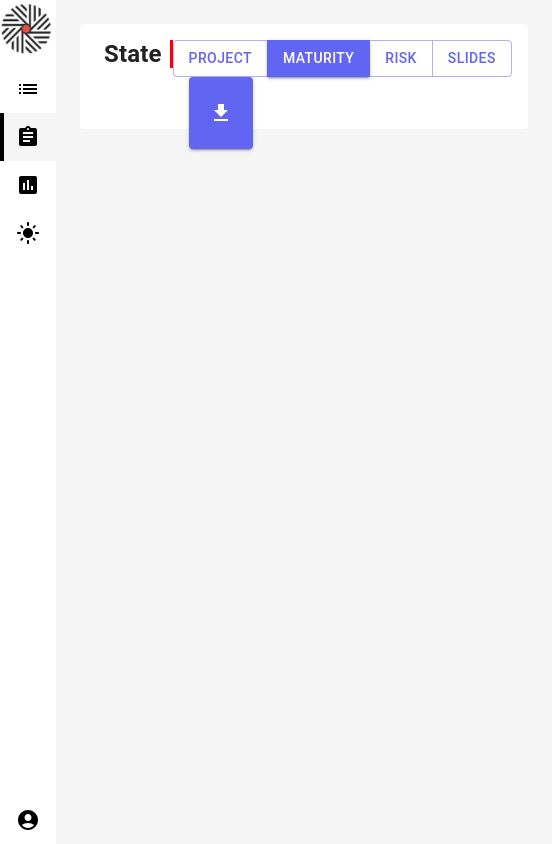
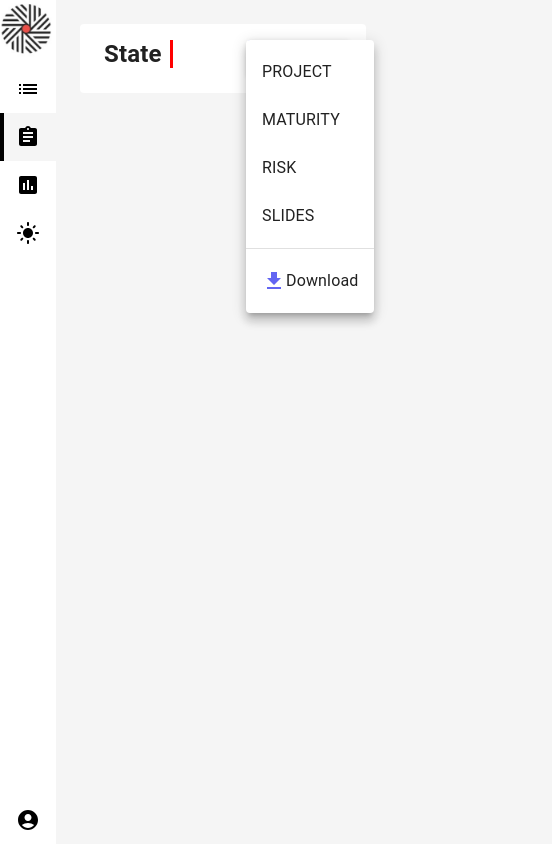
Before and after one commit to DiegoAWS/dashboard-example, a React (Create React App) app: page /report/1 in a window 390 px wide. Both pictures are taken after a click on the button "MATURITY". Shown: the whole page, 552 px wide, since content can reach past the window. Built offline with nearby package versions, Linux system fonts and the light colour scheme.

Commit message:
finished upper section  card

```diff
--- a/src/components/SelectionUpperCard/SelectionUpperCard.jsx
+++ b/src/components/SelectionUpperCard/SelectionUpperCard.jsx
@@ -1,7 +1,8 @@
 
-import { ButtonGroup } from '@mui/material';
+import { ButtonGroup, Menu, MenuItem, useMediaQuery, useTheme } from '@mui/material';
 import React, { useState } from 'react';
 import WhiteCard from '../WhiteCard/WhiteCard';
+import Divider from '@mui/material/Divider';
 import DownloadIcon from '@mui/icons-material/Download';
 
 import './SelectionUpperCard.scss'
@@ -16,13 +17,38 @@ const BUTTONS_SELECTOR = [
 
 const SelectionUpperCard = () => {
     const [activeButton, setActiveButton] = useState(1);
+    const [anchorEl, setAnchorEl] = useState(null);
+    const open = Boolean(anchorEl);
 
+    const theme = useTheme();
+    const upDesktop = useMediaQuery(`(min-width:${theme.breakpoints.values.lg}px)`);
+
+
+    const openMenu = (event) => {
+        setAnchorEl(event.currentTarget);
+    };
+
+    const itemClick = (index) => {
+        setActiveButton(index)
+        setAnchorEl(null);
+    };
+
+    const closeMenu = () => {
+        setAnchorEl(null);
+    };
+
+const donwloadButtonClick = () => {
+    console.log('download')
+}
     return <WhiteCard className='SelectionUpperCardContainer'>
         <div className='titleContainer'>
             <div className='titleSection'>State</div>
 
         </div>
+
         <div className='buttonsContainer'>
+            {upDesktop ?
+                <>
                     <ButtonGroup variant="outlined">
                         {BUTTONS_SELECTOR.map((button, index) =>
                             <ToggleButton
@@ -35,9 +61,43 @@ const SelectionUpperCard = () => {
                             </ToggleButton>
                         )}
                     </ButtonGroup>
-            <ToggleButton active className='downloadButton'>
+                    <ToggleButton active className='downloadButton' onClick={donwloadButtonClick}>
                         <DownloadIcon />
                     </ToggleButton>
+                </>
+                : <>
+                    <ToggleButton
+                        active
+                        onClick={openMenu}
+                    >
+                        {BUTTONS_SELECTOR[activeButton]}
+                    </ToggleButton>
+                    <Menu
+                        anchorEl={anchorEl}
+                        open={open}
+                        onClose={closeMenu}
+                        anchorOrigin={{
+                            vertical: 'top',
+                            horizontal: 'left',
+                        }}
+                        transformOrigin={{
+                            vertical: 'top',
+                            horizontal: 'left',
+                        }}
+                    >
+                        {BUTTONS_SELECTOR.map((button, index) =>
+                            <MenuItem key={index} onClick={() => itemClick(index)}>{button}</MenuItem>
+                        )}
+
+                        <Divider />
+                        <MenuItem onClick={donwloadButtonClick}>
+                            <DownloadIcon color='info'/>
+                            Download
+                        </MenuItem>
+                    </Menu>
+                </>
+            }
+
         </div>
     </WhiteCard>
 
```
Lines whose indentation alone changed are shown as unchanged.
